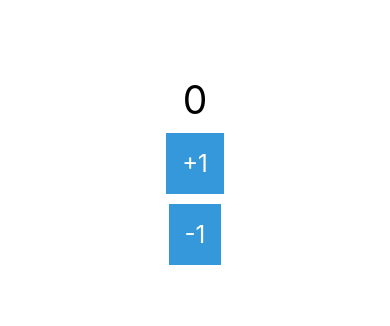
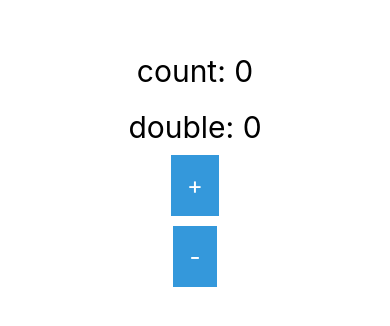
Before and after one commit to leetaehee/react-native, a React Native app in the folder react-native-component/: screen / in a window 390 px wide. Shown: the part 252-578 px from the top of the page. Built offline with nearby package versions, Linux system fonts and the light colour scheme.

Commit message:
여러 개의 useState

```diff
--- a/react-native-component/src/components/Counter.js
+++ b/react-native-component/src/components/Counter.js
@@ -4,11 +4,25 @@ import MyButton from './MyButtons';
 
 const Counter = () => {
     const [count, setCount] = useState(0);
+    const [double, setDouble] = useState(0);
     return (
         <View style={{ alignItems: 'center' }}>
-            <Text style={{ fontSize: 39, margin: 10 }}>{count}</Text>
-            <MyButton title="+1" onPress={() => setCount(count+1)} />
-            <MyButton title="-1" onPress={() => setCount(count-1)} />
+            <Text style={{ fontSize: 30, margin: 10 }}>count: {count}</Text>
+            <Text style={{ fontSize: 30, margin: 10 }}>double: {double}</Text>
+            <MyButton
+                title="+"
+                onPress={() => {
+                    setCount(count + 1);
+                    setDouble(double + 2);
+                }}
+            />
+            <MyButton
+                title="-"
+                onPress={() => {
+                    setCount(count - 1);
+                    setDouble(double - 2);
+                }}
+            />
         </View>
     );
 };
```
